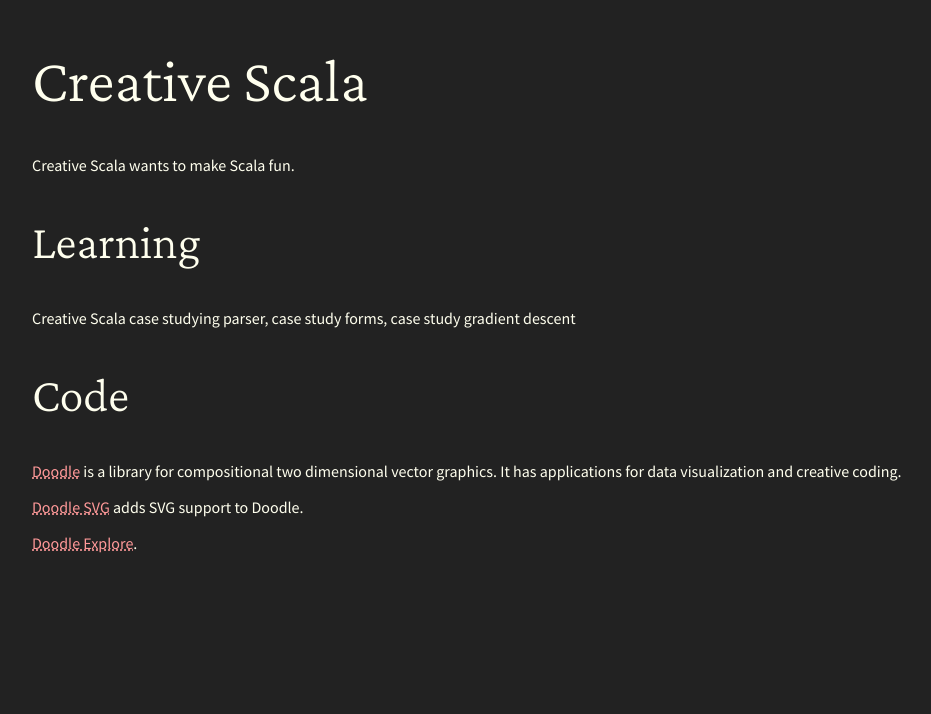
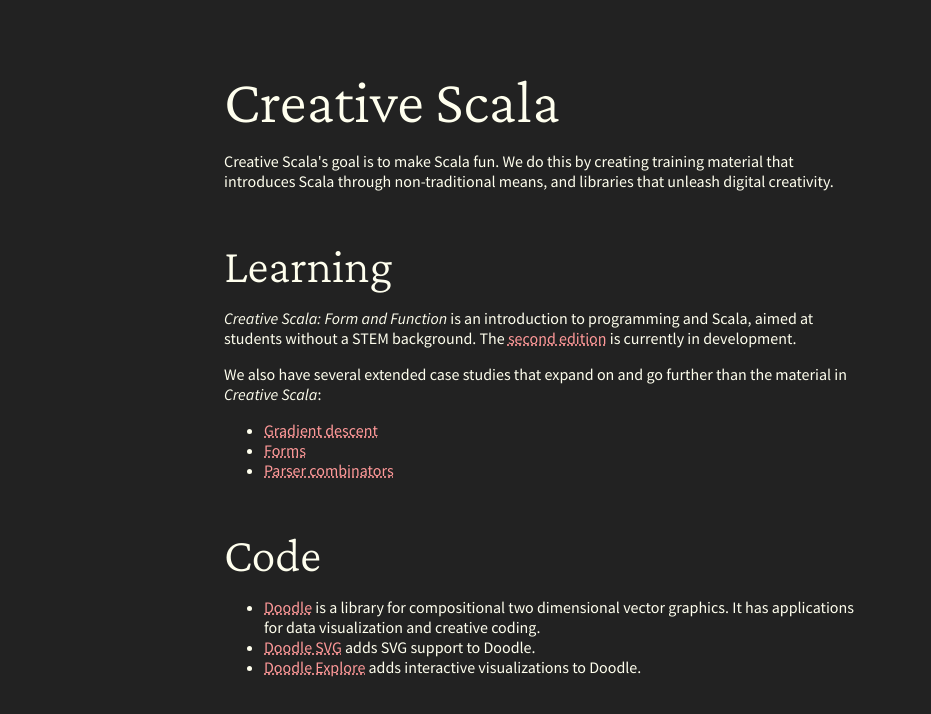
Before and after one commit to creativescala/creativescala.github.io, a plain HTML site: page index.html in a window 1280 px wide. Shown: the whole page, without its empty margins (96-1027 px from the left). Drawn offline with nearby package versions, Linux system fonts and the light colour scheme.

Commit message:
Complete first pass

```diff
--- a/index.html
+++ b/index.html
@@ -9,23 +9,38 @@
     <meta name="generator" content="Human" />
     <title>Creative Scala</title>
     <meta name="author" content="Noel Welsh" />
-    <link href="https://fonts.googleapis.com/css?family=Source+Code+Pro:400|Source+Sans+Pro:300,400,600"
-        rel="stylesheet" type="text/css">
+    <link rel="preconnect" href="https://fonts.googleapis.com">
+    <link rel="preconnect" href="https://fonts.gstatic.com" crossorigin>
+    <link href="https://fonts.googleapis.com/css2?family=Source+Sans+Pro:ital,wght@0,300;0,400;1,300;1,400&display=swap"
+        rel="stylesheet">
     <link href="https://fonts.googleapis.com/css?family=Crimson+Pro:300,400" rel="stylesheet" type="text/css">
     <link href="style.css" rel="stylesheet" type="text/css">
 </head>
 
 <body>
     <h1>Creative Scala</h1>
-    <p>Creative Scala wants to make Scala fun.</p>
+    <p>Creative Scala's goal is to make Scala fun. We do this by creating training material that introduces Scala
+        through non-traditional means, and libraries that unleash digital creativity.</p>
+
     <h2>Learning</h2>
-    Creative Scala
-    case studying parser, case study forms, case study gradient descent
+    <p><em>Creative Scala: Form and Function</em> is an introduction to programming and Scala, aimed at students without
+        a STEM background. The <a href="/creative-scala">second edition</a> is currently in development.</p>
+    <p>We also have several extended case studies that expand on and go further than the material in <em>Creative
+            Scala</em>:</p>
+    <ul>
+        <li><a href="/case-study-gradient-descent">Gradient descent</a></li>
+        <li><a href="/case-study-forms">Forms</a></li>
+        <li><a href="/case-study-parsers">Parser combinators</a></li>
+    </ul>
+
     <h2>Code</h2>
-    <p><a href="/doodle">Doodle</a> is a library for compositional two dimensional vector graphics. It has applications
-        for data visualization and creative coding.</p>
-    <p><a href="/doodle-svg">Doodle SVG</a> adds SVG support to Doodle.</p>
-    <p><a href="/doodle-svg">Doodle Explore</a>.</p>
+    <ul>
+        <li><a href="/doodle">Doodle</a> is a library for compositional two dimensional vector graphics. It has
+            applications
+            for data visualization and creative coding.</li>
+        <li><a href="/doodle-svg">Doodle SVG</a> adds SVG support to Doodle.</li>
+        <li><a href="/doodle-svg">Doodle Explore</a> adds interactive visualizations to Doodle.</li>
+    </ul>
 </body>
 
 </html>
--- a/style.css
+++ b/style.css
@@ -1,7 +1,7 @@
 body {
     background-color: #222;
     color: #ffe;
-    max-width: 1024px;
+    max-width: 40em;
     margin: auto;
     padding: 4pt 16pt 4pt 16pt;
     font-family: "Source Sans Pro", sans-serif;
@@ -13,12 +13,18 @@ h1, h2, h3, h4, h5, h6 {
 }
 h1 {
     font-size: 46pt;
+    margin-top: 46pt;
+    margin-bottom: 12pt;
 }
 h2 {
     font-size: 36pt;
+    margin-top: 36pt;
+    margin-bottom: 12pt;
 }
 h3 {
     font-size: 30pt;
+    margin-top: 30pt;
+    margin-bottom: 12pt;
 }
 a {
     text-decoration: underline dotted #f99;
```
